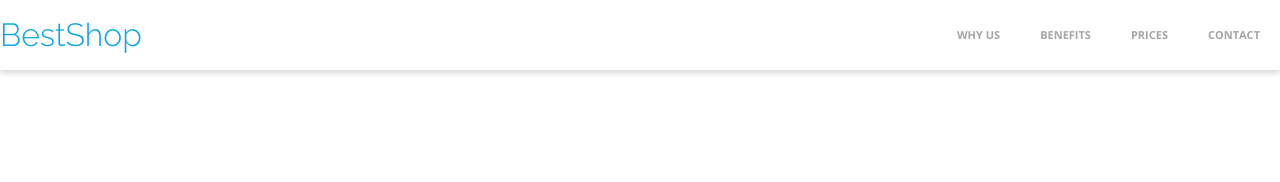
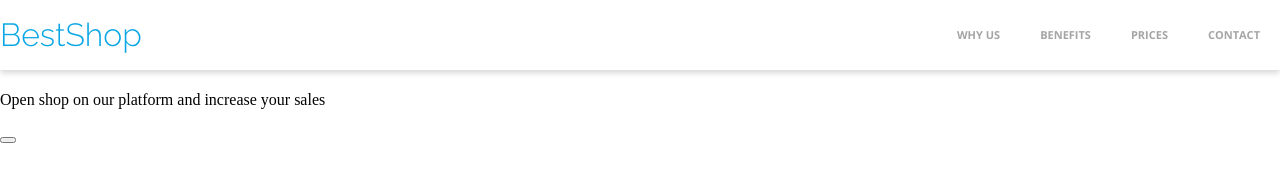
Before and after one commit to Marcin32167/BestShop, a plain HTML site: page index.html in a window 1280 px wide. Drawn offline with nearby package versions, Linux system fonts and the light colour scheme.

```diff
--- a/index.html
+++ b/index.html
@@ -33,8 +33,15 @@
 </header>
 
 
-
-
+<section class="intro">
+    <div class="intro__bg">
+        <div class="intro__box">
+            <h1 class="main__title"></h1>
+            <p class="pmain">Open shop on our platform and increase your sales</p>
+            <button class="mbutton"></button>
+        </div>
+    </div>
+</section>
 
 
 
--- a/src/css/main.css
+++ b/src/css/main.css
@@ -76,3 +76,25 @@
     color: var(--color-black);
     border-bottom: solid 4px var(--color-primary);
 }
+
+
+
+
+
+
+
+
+
+.intro {
+    background-image: url(../);
+}
+
+.intro__bg {}
+
+.intro__box {}
+
+.main_title {}
+
+.pmain {}
+
+.mbutton {}
```
